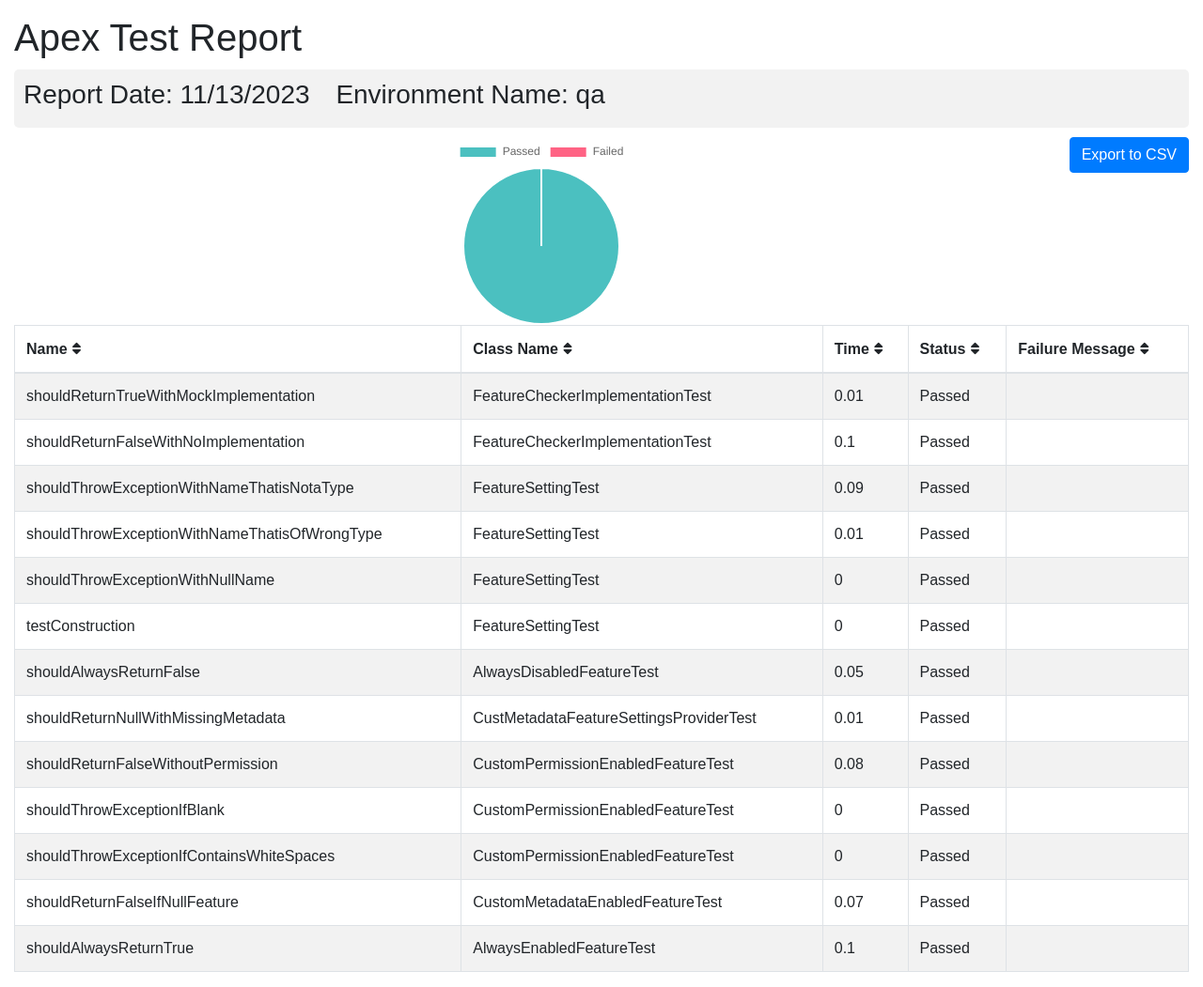
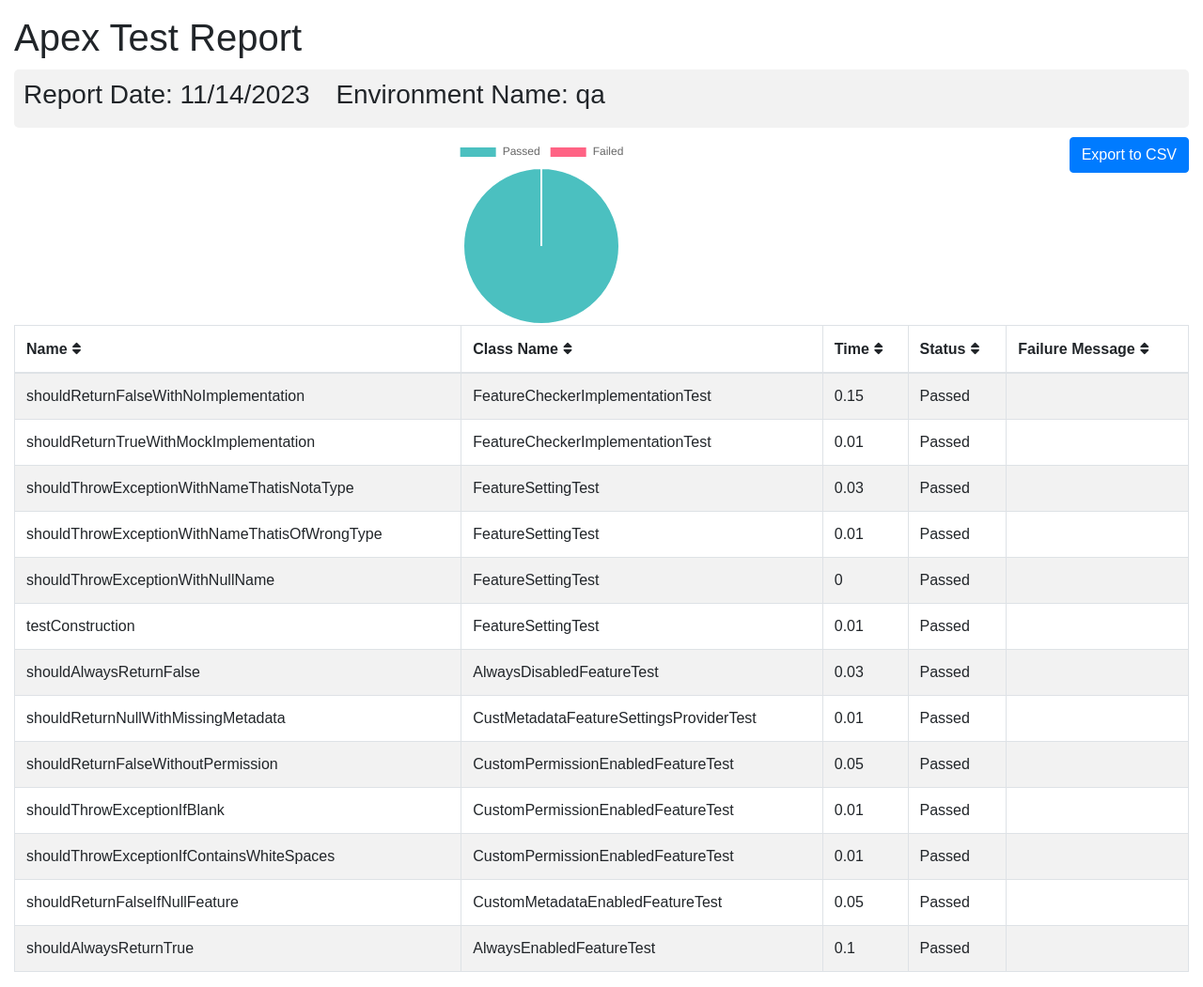
Before and after one commit to flxbl-io/sfops-dashboard, a Jekyll site: the page apextestResults/qa.html, which Jekyll copies as it is, in a window 1280 px wide. Shown: the whole page at 94% size. Built offline with Jekyll 4.4.1, drawn with Linux system fonts in a browser that asks for light colours.

Commit message:
updated test results of qa

```diff
--- a/apextestResults/qa.html
+++ b/apextestResults/qa.html
@@ -102,7 +102,7 @@
       <div class="container-fluid">
         <h1 class="mt-3">Apex Test Report</h1>
         <div class="info-card">
-        <h3>Report Date: 11/13/2023 <span style="margin-left: 20px;">Environment Name: qa</span></h3>
+        <h3>Report Date: 11/14/2023 <span style="margin-left: 20px;">Environment Name: qa</span></h3>
         </div>
         <button onclick="exportTableToCSV('testReport.csv')" class="btn btn-primary float-right">Export to CSV</button>
         <div id="chart-container">
@@ -121,6 +121,13 @@
             </thead>
             <tbody>
         <tr>
+          <td>shouldReturnFalseWithNoImplementation</td>
+          <td>FeatureCheckerImplementationTest</td>
+          <td>0.15</td>
+          <td>Passed</td>
+          <td></td>
+        </tr>
+        <tr>
           <td>shouldReturnTrueWithMockImplementation</td>
           <td>FeatureCheckerImplementationTest</td>
           <td>0.01</td>
@@ -128,16 +135,9 @@
           <td></td>
         </tr>
         <tr>
-          <td>shouldReturnFalseWithNoImplementation</td>
-          <td>FeatureCheckerImplementationTest</td>
-          <td>0.1</td>
-          <td>Passed</td>
-          <td></td>
-        </tr>
-        <tr>
           <td>shouldThrowExceptionWithNameThatisNotaType</td>
           <td>FeatureSettingTest</td>
-          <td>0.09</td>
+          <td>0.03</td>
           <td>Passed</td>
           <td></td>
         </tr>
@@ -158,14 +158,14 @@
         <tr>
           <td>testConstruction</td>
           <td>FeatureSettingTest</td>
-          <td>0</td>
+          <td>0.01</td>
           <td>Passed</td>
           <td></td>
         </tr>
         <tr>
           <td>shouldAlwaysReturnFalse</td>
           <td>AlwaysDisabledFeatureTest</td>
-          <td>0.05</td>
+          <td>0.03</td>
           <td>Passed</td>
           <td></td>
         </tr>
@@ -179,28 +179,28 @@
         <tr>
           <td>shouldReturnFalseWithoutPermission</td>
           <td>CustomPermissionEnabledFeatureTest</td>
-          <td>0.08</td>
+          <td>0.05</td>
           <td>Passed</td>
           <td></td>
         </tr>
         <tr>
           <td>shouldThrowExceptionIfBlank</td>
           <td>CustomPermissionEnabledFeatureTest</td>
-          <td>0</td>
+          <td>0.01</td>
           <td>Passed</td>
           <td></td>
         </tr>
         <tr>
           <td>shouldThrowExceptionIfContainsWhiteSpaces</td>
           <td>CustomPermissionEnabledFeatureTest</td>
-          <td>0</td>
+          <td>0.01</td>
           <td>Passed</td>
           <td></td>
         </tr>
         <tr>
           <td>shouldReturnFalseIfNullFeature</td>
           <td>CustomMetadataEnabledFeatureTest</td>
-          <td>0.07</td>
+          <td>0.05</td>
           <td>Passed</td>
           <td></td>
         </tr>
```
